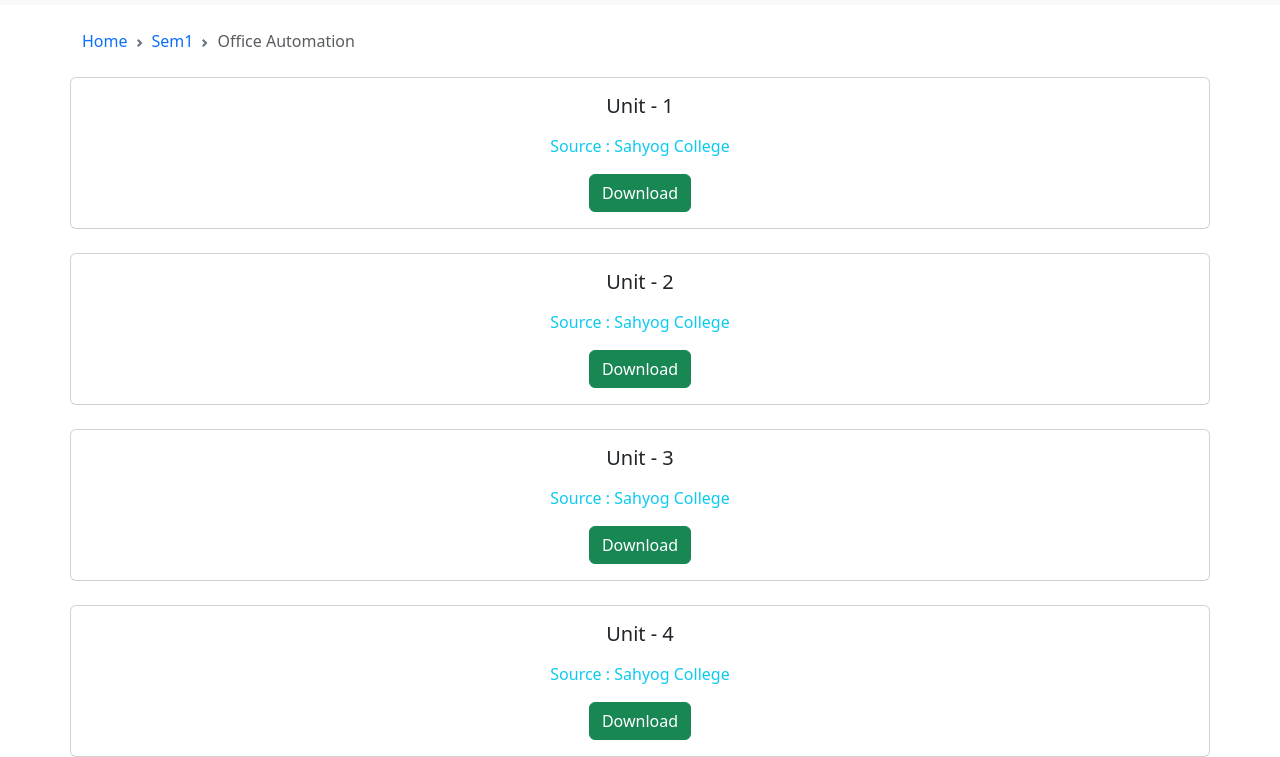
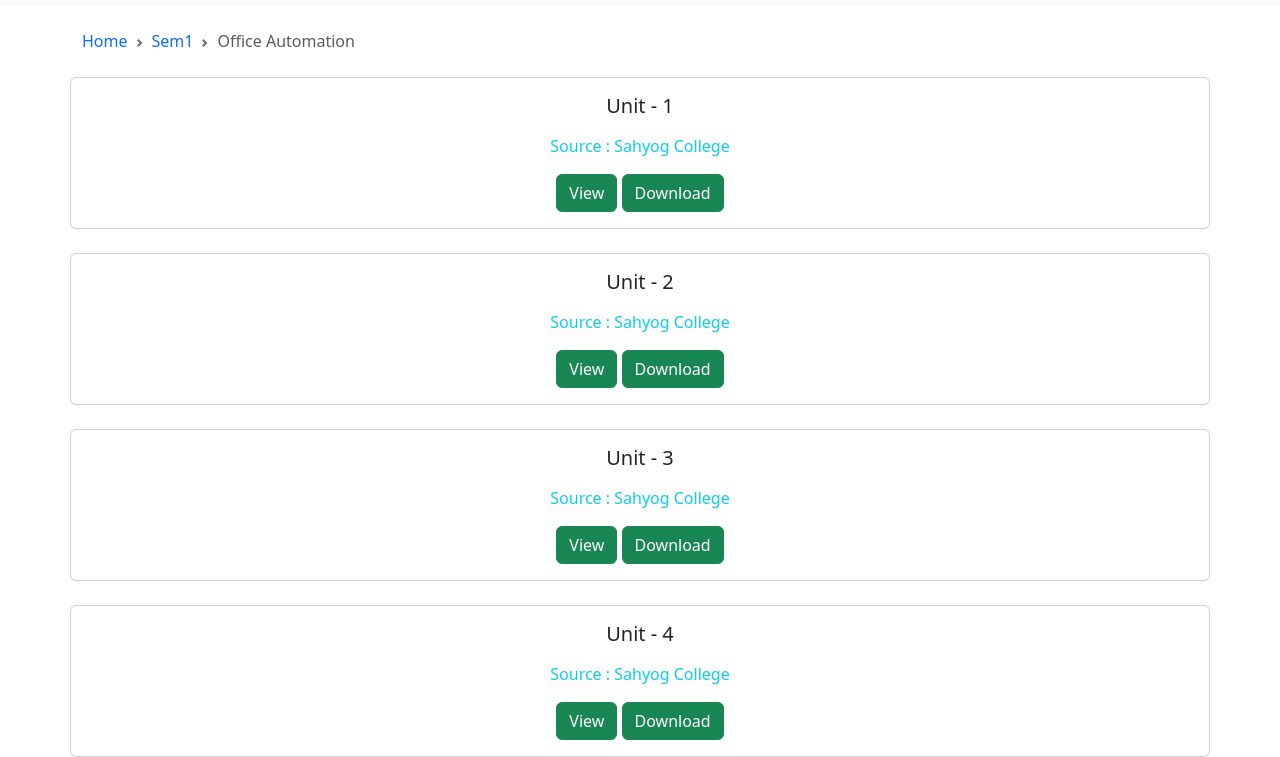
Before and after one commit to sibananda485/bcaSem1, a plain HTML site: page notesOaSem1.html in a window 1280 px wide. Shown: the part 51-808 px from the top of the page. Drawn offline with nearby package versions, Linux system fonts and the light colour scheme.

Commit message:
Update notesOaSem1.html
Dual Button

```diff
--- a/notesOaSem1.html
+++ b/notesOaSem1.html
@@ -49,7 +49,9 @@
     <div class="card-body">
       <h5 class="card-title">Unit - 1</h5>
       <p class="card-text"><p><a href="https://sahyogcollegeofitandmanagement.com/" class="link-info link-offset-2 link-underline-opacity-25 link-underline-opacity-100-hover">Source : Sahyog College</a></p></p>
-      <a href="OA_UNIT_1.pdf"  class="btn btn-success">Download</a>    </div>
+      <a href="OA_UNIT_1.pdf"  class="btn btn-success">View</a>
+      <a href="OA_UNIT_1.pdf" download class="btn btn-success">Download</a>
+    </div>
 
   </div>
   <div class="card text-center container mt-4">
@@ -57,7 +59,9 @@
     <div class="card-body">
       <h5 class="card-title">Unit - 2</h5>
       <p class="card-text"><p><a href="https://sahyogcollegeofitandmanagement.com/" class="link-info link-offset-2 link-underline-opacity-25 link-underline-opacity-100-hover">Source : Sahyog College</a></p></p>
-      <a href="OA_UNIT_2.pdf"  class="btn btn-success">Download</a>    </div>
+      <a href="OA_UNIT_2.pdf"  class="btn btn-success">View</a>
+      <a href="OA_UNIT_2.pdf" download class="btn btn-success">Download</a>
+    </div>
 
   </div>
 
@@ -66,7 +70,9 @@
     <div class="card-body">
       <h5 class="card-title">Unit - 3</h5>
       <p class="card-text"><p><a href="https://sahyogcollegeofitandmanagement.com/" class="link-info link-offset-2 link-underline-opacity-25 link-underline-opacity-100-hover">Source : Sahyog College</a></p></p>
-      <a href="OA_UNIT_3.pdf"  class="btn btn-success">Download</a>    </div>
+      <a href="OA_UNIT_3.pdf"  class="btn btn-success">View</a>
+      <a href="OA_UNIT_3.pdf" download class="btn btn-success">Download</a>
+    </div>
 
   </div>
   <div class="card text-center container mt-4">
@@ -74,7 +80,9 @@
     <div class="card-body">
       <h5 class="card-title">Unit - 4</h5>
       <p class="card-text"><p><a href="https://sahyogcollegeofitandmanagement.com/" class="link-info link-offset-2 link-underline-opacity-25 link-underline-opacity-100-hover">Source : Sahyog College</a></p></p>
-      <a href="OA_UNIT_4.pdf"  class="btn btn-success">Download</a>    </div>
+      <a href="OA_UNIT_4.pdf"  class="btn btn-success">View</a>
+      <a href="OA_UNIT_4.pdf" download class="btn btn-success">Download</a>
+    </div>
 
   </div>
 
```
